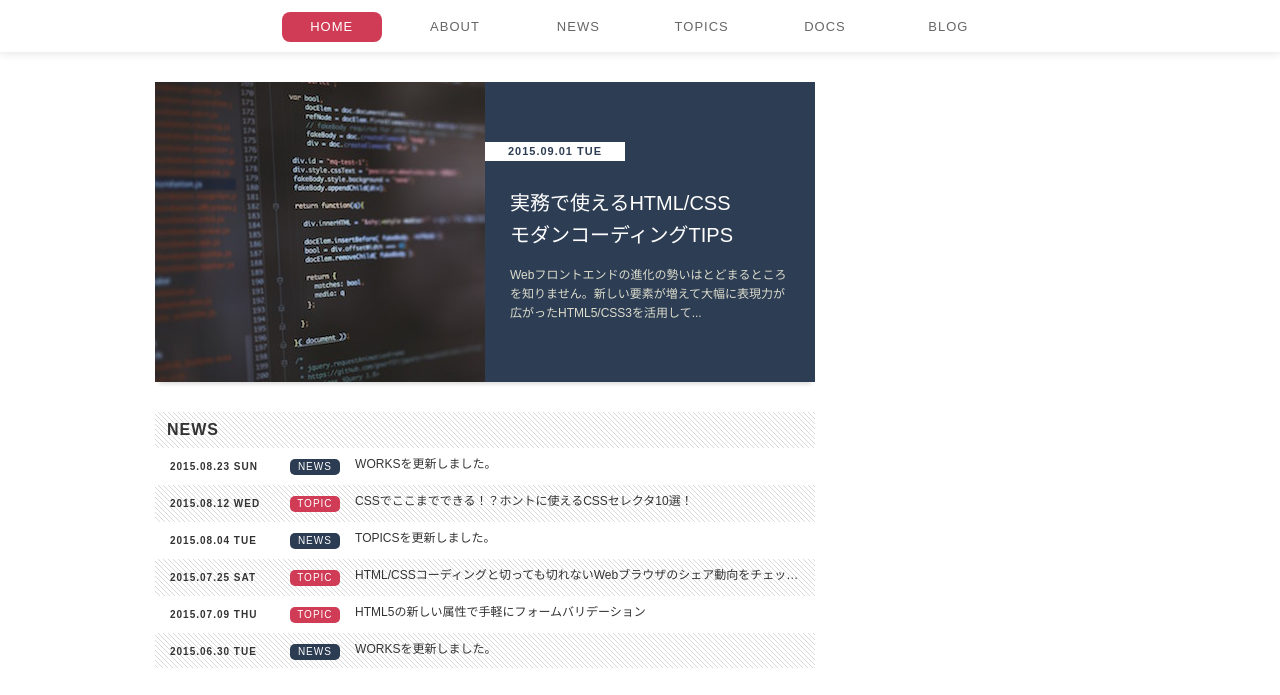
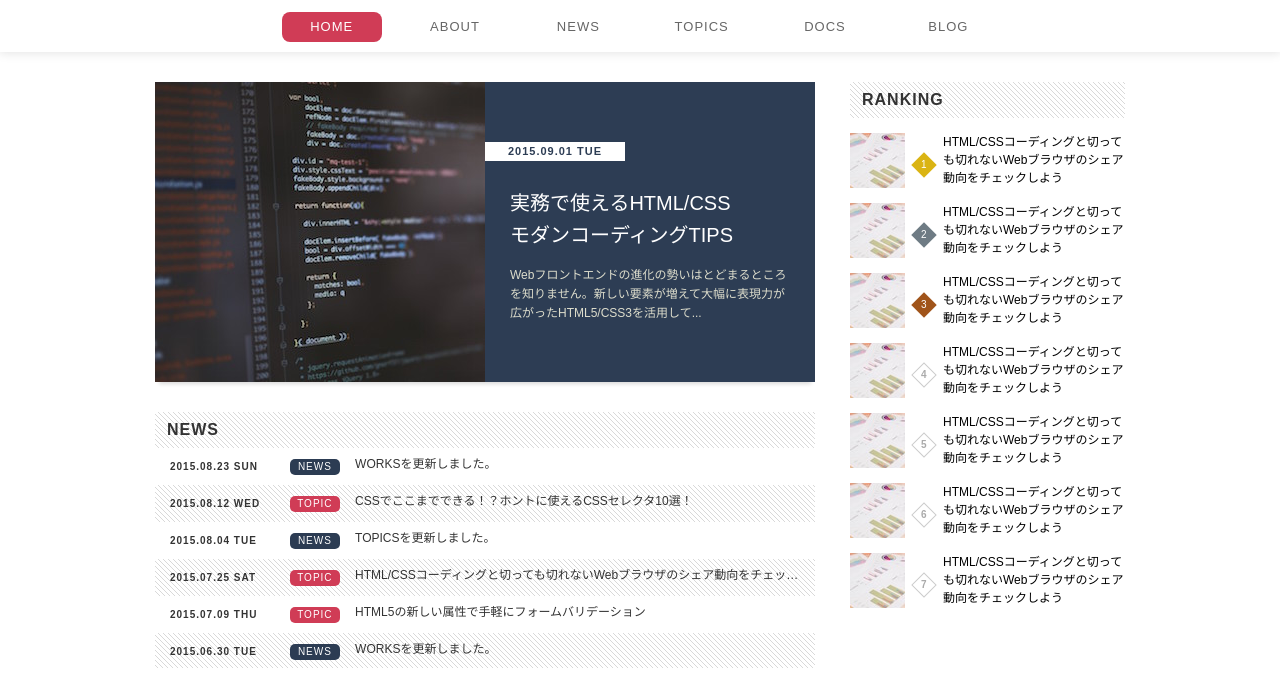
Before and after one commit to toshi-toma/standard-layout, a plain HTML site: page index.html in a window 1280 px wide. Shown: the part 87-782 px from the top of the page. Drawn offline with Linux system fonts and the light colour scheme.

Commit message:
Rankingを実装

```diff
--- a/css/style.css
+++ b/css/style.css
@@ -255,3 +255,75 @@ a:link, a:visited, a:hover, a:active {
   left: 0;
   width: 100%;
 }
+
+.ranking {
+  margin-bottom: 30px;
+  list-style-type: none;
+  counter-reset: ranking;
+}
+.ranking .ranking-item {
+  margin-top: 15px;
+}
+.ranking .ranking-item a {
+  /* なんでここでbloackを指定したの？ */
+  display: block;
+  font-size: 0;
+  transition: opacity 0.15s;
+}
+.ranking .ranking-item a:hover {
+  opacity: 0.8;
+}
+.ranking .image {
+  width: 55px;
+  height: 55px;
+}
+.ranking .text {
+  display: inline-block;
+  width: 182px;
+  color: #000;
+  vertical-align: top;
+  font-size: 1.2rem;
+  line-height: 1.5;
+}
+.ranking .order {
+  display: inline-block;
+  width: 18px;
+  height: 18px;
+  margin: 0 10px;
+  border: 1px solid #ccc;
+  color: #aaa;
+  vertical-align: 20px;
+  text-align: center;
+  font-weight: bold;
+  line-height: 16px;
+  -webkit-transform: rotate(45deg);
+  -ms-transform: rotate(45deg);
+  transform: rotate(45deg);
+}
+.ranking .ranking-item:nth-of-type(1) .order,
+.ranking .ranking-item:nth-of-type(2) .order,
+.ranking .ranking-item:nth-of-type(3) .order  {
+  border: none;
+  color: #fff;
+  font-weight: normal;
+  line-height: 18px;
+}
+
+.ranking .ranking-item:nth-of-type(1) .order {
+  background-color: #dab413;
+}
+.ranking .ranking-item:nth-of-type(2) .order {
+  background-color: #6e7b84;
+}
+.ranking .ranking-item:nth-of-type(3) .order {
+  background-color: #a0541a;
+}
+.ranking .order::before {
+  content: counter(ranking);
+  counter-increment: ranking;
+  display: inline-block;
+  font-size: 1.0rem;
+  -webkit-transorm: rotate(-45deg);
+  -ms-transform: rotate(-45deg);
+  transform: rotate(-45deg);
+}
--- a/index.html
+++ b/index.html
@@ -111,6 +111,59 @@
       </div>
     </main>
     <div class="sidemenu">
+      <h2 class="heading">RANKING</h2>
+      <ol class="ranking">
+        <li class="ranking-item">
+          <a href="#">
+            <img class="image" src="./images/ranking.jpg" alt="グラフの画像">
+            <span class="order"></span>
+            <p class="text">HTML/CSSコーディングと切っても切れないWebブラウザのシェア動向をチェックしよう</p>
+          </a>
+        </li>
+        <li class="ranking-item">
+          <a href="#">
+            <img class="image" src="./images/ranking.jpg" alt="グラフの画像">
+            <span class="order"></span>
+            <p class="text">HTML/CSSコーディングと切っても切れないWebブラウザのシェア動向をチェックしよう</p>
+          </a>
+        </li>
+        <li class="ranking-item">
+          <a href="#">
+            <img class="image" src="./images/ranking.jpg" alt="グラフの画像">
+            <span class="order"></span>
+            <p class="text">HTML/CSSコーディングと切っても切れないWebブラウザのシェア動向をチェックしよう</p>
+          </a>
+        </li>
+        <li class="ranking-item">
+          <a href="#">
+            <img class="image" src="./images/ranking.jpg" alt="グラフの画像">
+            <span class="order"></span>
+            <p class="text">HTML/CSSコーディングと切っても切れないWebブラウザのシェア動向をチェックしよう</p>
+          </a>
+        </li>
+        <li class="ranking-item">
+          <a href="#">
+            <img class="image" src="./images/ranking.jpg" alt="グラフの画像">
+            <span class="order"></span>
+            <p class="text">HTML/CSSコーディングと切っても切れないWebブラウザのシェア動向をチェックしよう</p>
+          </a>
+        </li>
+        <li class="ranking-item">
+          <a href="#">
+            <img class="image" src="./images/ranking.jpg" alt="グラフの画像">
+            <span class="order"></span>
+            <p class="text">HTML/CSSコーディングと切っても切れないWebブラウザのシェア動向をチェックしよう</p>
+          </a>
+        </li>
+        <li class="ranking-item">
+          <a href="#">
+            <img class="image" src="./images/ranking.jpg" alt="グラフの画像">
+            <span class="order"></span>
+            <p class="text">HTML/CSSコーディングと切っても切れないWebブラウザのシェア動向をチェックしよう</p>
+          </a>
+        </li>
+      </ol>
+
     </div>
   </div>
   <footer class="footer"></footer>
```
